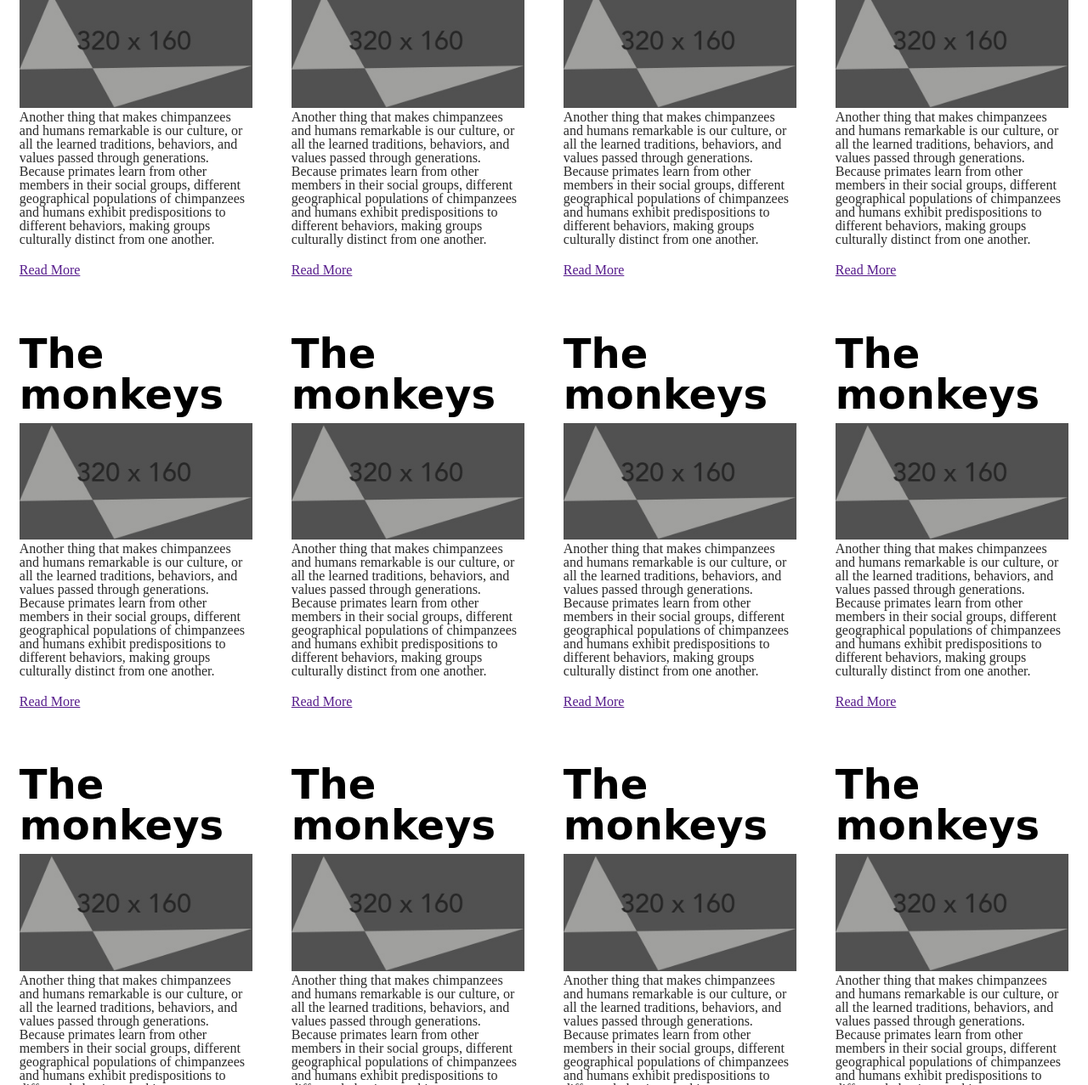
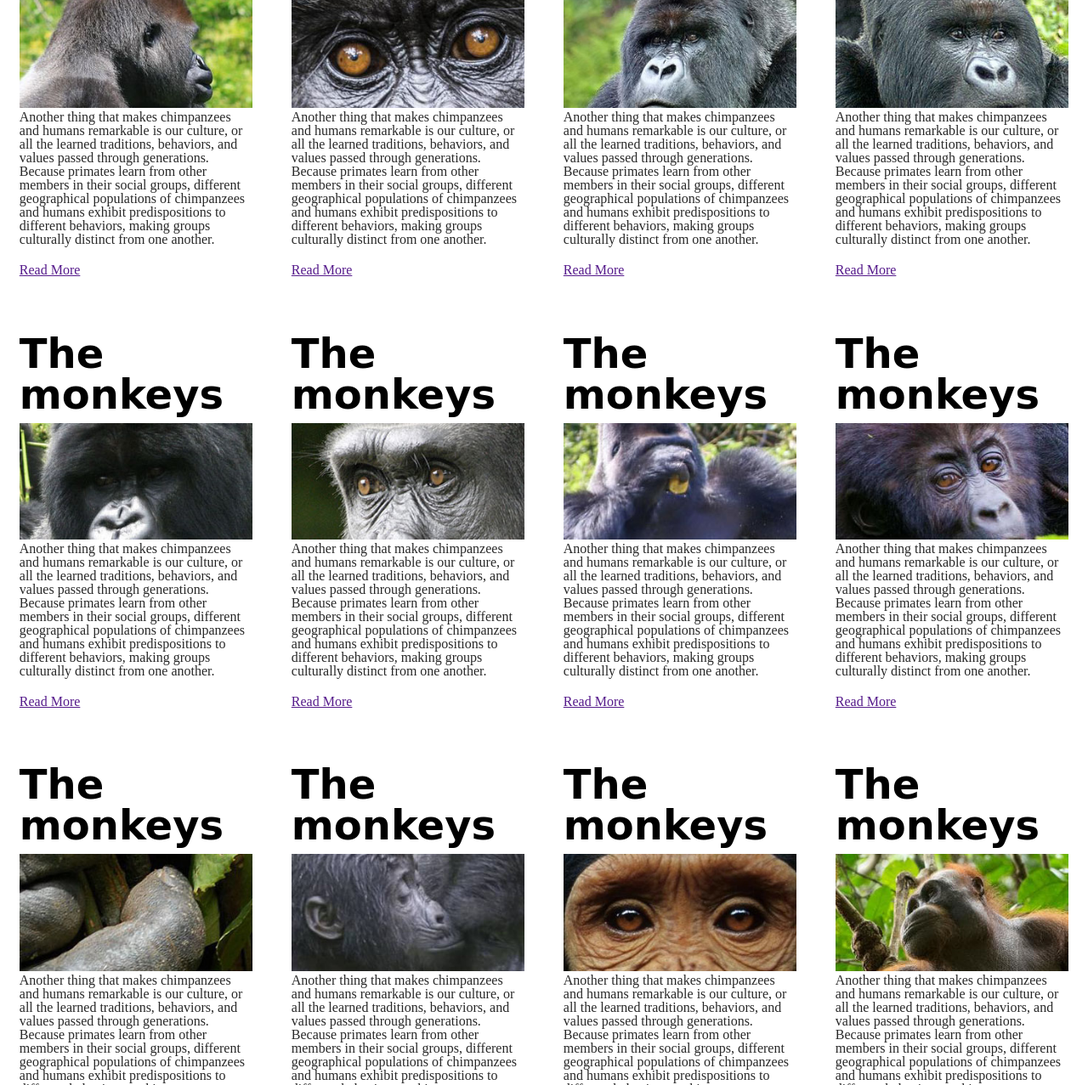
Before and after one commit to the0b0yer/B3-2019-2020-CSS-APES, a plain HTML site: page list.html in a window 1280 px wide. Shown: the part 371-1648 px from the top of the page at 85% size. Drawn offline with Linux system fonts and the light colour scheme; a web font is replaced by a local one.

Commit message:
Image Update - list.html

```diff
--- a/list.html
+++ b/list.html
@@ -54,7 +54,7 @@
       <div class="goilla-list-item">
         <figure>
           <h3>The monkeys</h3>
-          <img src="images/th/th-image-00.jpg" alt="">
+          <img src="images/th/th-gorilla01.jpg" alt="">
           <p>Another thing that makes chimpanzees and humans remarkable is our culture, or all the learned traditions, behaviors, and values passed through generations. Because primates learn from other members in their social groups, different geographical populations of chimpanzees and humans exhibit predispositions to different behaviors, making groups culturally distinct from one another. </p>
           <a href="" class="more-link">Read More</a>
         </figure>
@@ -63,7 +63,7 @@
       <div class="goilla-list-item">
         <figure>
           <h3>The monkeys</h3>
-          <img src="images/th/th-image-00.jpg" alt="">
+          <img src="images/th/th-gorilla02.jpg" alt="">
           <p>Another thing that makes chimpanzees and humans remarkable is our culture, or all the learned traditions, behaviors, and values passed through generations. Because primates learn from other members in their social groups, different geographical populations of chimpanzees and humans exhibit predispositions to different behaviors, making groups culturally distinct from one another. </p>
           <a href="" class="more-link">Read More</a>
         </figure>
@@ -72,7 +72,7 @@
       <div class="goilla-list-item">
         <figure>
           <h3>The monkeys</h3>
-          <img src="images/th/th-image-00.jpg" alt="">
+          <img src="images/th/th-gorilla03.jpg" alt="">
           <p>Another thing that makes chimpanzees and humans remarkable is our culture, or all the learned traditions, behaviors, and values passed through generations. Because primates learn from other members in their social groups, different geographical populations of chimpanzees and humans exhibit predispositions to different behaviors, making groups culturally distinct from one another. </p>
           <a href="" class="more-link">Read More</a>
         </figure>
@@ -81,7 +81,7 @@
       <div class="goilla-list-item">
         <figure>
           <h3>The monkeys</h3>
-          <img src="images/th/th-image-00.jpg" alt="">
+          <img src="images/th/th-gorilla04.jpg" alt="">
           <p>Another thing that makes chimpanzees and humans remarkable is our culture, or all the learned traditions, behaviors, and values passed through generations. Because primates learn from other members in their social groups, different geographical populations of chimpanzees and humans exhibit predispositions to different behaviors, making groups culturally distinct from one another. </p>
           <a href="" class="more-link">Read More</a>
         </figure>
@@ -90,7 +90,7 @@
       <div class="goilla-list-item">
         <figure>
           <h3>The monkeys</h3>
-          <img src="images/th/th-image-00.jpg" alt="">
+          <img src="images/th/th-gorilla05.jpg" alt="">
           <p>Another thing that makes chimpanzees and humans remarkable is our culture, or all the learned traditions, behaviors, and values passed through generations. Because primates learn from other members in their social groups, different geographical populations of chimpanzees and humans exhibit predispositions to different behaviors, making groups culturally distinct from one another. </p>
           <a href="" class="more-link">Read More</a>
         </figure>
@@ -99,7 +99,7 @@
       <div class="goilla-list-item">
         <figure>
           <h3>The monkeys</h3>
-          <img src="images/th/th-image-00.jpg" alt="">
+          <img src="images/th/th-gorilla06.jpg" alt="">
           <p>Another thing that makes chimpanzees and humans remarkable is our culture, or all the learned traditions, behaviors, and values passed through generations. Because primates learn from other members in their social groups, different geographical populations of chimpanzees and humans exhibit predispositions to different behaviors, making groups culturally distinct from one another. </p>
           <a href="" class="more-link">Read More</a>
         </figure>
@@ -108,7 +108,7 @@
       <div class="goilla-list-item">
         <figure>
           <h3>The monkeys</h3>
-          <img src="images/th/th-image-00.jpg" alt="">
+          <img src="images/th/th-gorilla07.jpg" alt="">
           <p>Another thing that makes chimpanzees and humans remarkable is our culture, or all the learned traditions, behaviors, and values passed through generations. Because primates learn from other members in their social groups, different geographical populations of chimpanzees and humans exhibit predispositions to different behaviors, making groups culturally distinct from one another. </p>
           <a href="" class="more-link">Read More</a>
         </figure>
@@ -117,7 +117,7 @@
       <div class="goilla-list-item">
         <figure>
           <h3>The monkeys</h3>
-          <img src="images/th/th-image-00.jpg" alt="">
+          <img src="images/th/th-gorilla08.jpg" alt="">
           <p>Another thing that makes chimpanzees and humans remarkable is our culture, or all the learned traditions, behaviors, and values passed through generations. Because primates learn from other members in their social groups, different geographical populations of chimpanzees and humans exhibit predispositions to different behaviors, making groups culturally distinct from one another. </p>
           <a href="" class="more-link">Read More</a>
         </figure>
@@ -126,7 +126,7 @@
       <div class="goilla-list-item">
         <figure>
           <h3>The monkeys</h3>
-          <img src="images/th/th-image-00.jpg" alt="">
+          <img src="images/th/th-gorilla09.jpg" alt="">
           <p>Another thing that makes chimpanzees and humans remarkable is our culture, or all the learned traditions, behaviors, and values passed through generations. Because primates learn from other members in their social groups, different geographical populations of chimpanzees and humans exhibit predispositions to different behaviors, making groups culturally distinct from one another. </p>
           <a href="" class="more-link">Read More</a>
         </figure>
@@ -135,7 +135,7 @@
       <div class="goilla-list-item">
         <figure>
           <h3>The monkeys</h3>
-          <img src="images/th/th-image-00.jpg" alt="">
+          <img src="images/th/th-gorilla10.jpg" alt="">
           <p>Another thing that makes chimpanzees and humans remarkable is our culture, or all the learned traditions, behaviors, and values passed through generations. Because primates learn from other members in their social groups, different geographical populations of chimpanzees and humans exhibit predispositions to different behaviors, making groups culturally distinct from one another. </p>
           <a href="" class="more-link">Read More</a>
         </figure>
@@ -144,7 +144,7 @@
       <div class="goilla-list-item">
         <figure>
           <h3>The monkeys</h3>
-          <img src="images/th/th-image-00.jpg" alt="">
+          <img src="images/th/th-gorilla11.jpg" alt="">
           <p>Another thing that makes chimpanzees and humans remarkable is our culture, or all the learned traditions, behaviors, and values passed through generations. Because primates learn from other members in their social groups, different geographical populations of chimpanzees and humans exhibit predispositions to different behaviors, making groups culturally distinct from one another. </p>
           <a href="" class="more-link">Read More</a>
         </figure>
@@ -153,7 +153,7 @@
       <div class="goilla-list-item">
         <figure>
           <h3>The monkeys</h3>
-          <img src="images/th/th-image-00.jpg" alt="">
+          <img src="images/th/th-gorilla12.jpg" alt="">
           <p>Another thing that makes chimpanzees and humans remarkable is our culture, or all the learned traditions, behaviors, and values passed through generations. Because primates learn from other members in their social groups, different geographical populations of chimpanzees and humans exhibit predispositions to different behaviors, making groups culturally distinct from one another. </p>
           <a href="" class="more-link">Read More</a>
         </figure>
@@ -162,7 +162,7 @@
       <div class="goilla-list-item">
         <figure>
           <h3>The monkeys</h3>
-          <img src="images/th/th-image-00.jpg" alt="">
+          <img src="images/th/th-gorilla13.jpg" alt="">
           <p>Another thing that makes chimpanzees and humans remarkable is our culture, or all the learned traditions, behaviors, and values passed through generations. Because primates learn from other members in their social groups, different geographical populations of chimpanzees and humans exhibit predispositions to different behaviors, making groups culturally distinct from one another. </p>
           <a href="" class="more-link">Read More</a>
         </figure>
@@ -171,7 +171,7 @@
       <div class="goilla-list-item">
         <figure>
           <h3>The monkeys</h3>
-          <img src="images/th/th-image-00.jpg" alt="">
+          <img src="images/th/th-gorilla14.jpg" alt="">
           <p>Another thing that makes chimpanzees and humans remarkable is our culture, or all the learned traditions, behaviors, and values passed through generations. Because primates learn from other members in their social groups, different geographical populations of chimpanzees and humans exhibit predispositions to different behaviors, making groups culturally distinct from one another. </p>
           <a href="" class="more-link">Read More</a>
         </figure>
@@ -180,20 +180,20 @@
       <div class="goilla-list-item">
         <figure>
           <h3>The monkeys</h3>
-          <img src="images/th/th-image-00.jpg" alt="">
+          <img src="images/th/th-gorilla15.jpg" alt="">
           <p>Another thing that makes chimpanzees and humans remarkable is our culture, or all the learned traditions, behaviors, and values passed through generations. Because primates learn from other members in their social groups, different geographical populations of chimpanzees and humans exhibit predispositions to different behaviors, making groups culturally distinct from one another. </p>
           <a href="" class="more-link">Read More</a>
         </figure>
       </div>
 
-      <div class="goilla-list-item">
+      <!-- <div class="goilla-list-item">
         <figure>
           <h3>The monkeys</h3>
           <img src="images/th/th-image-00.jpg" alt="">
           <p>Another thing that makes chimpanzees and humans remarkable is our culture, or all the learned traditions, behaviors, and values passed through generations. Because primates learn from other members in their social groups, different geographical populations of chimpanzees and humans exhibit predispositions to different behaviors, making groups culturally distinct from one another. </p>
           <a href="" class="more-link">Read More</a>
         </figure>
-      </div>
+      </div> -->
 
     </div>
 
```
Also changed, not shown: 1 other file.
